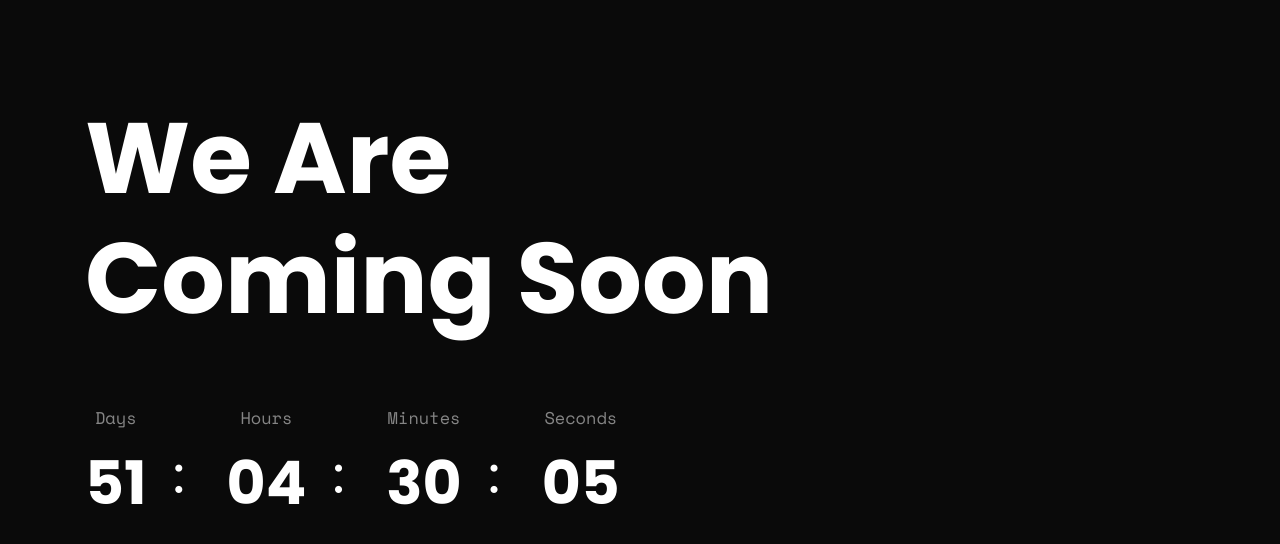
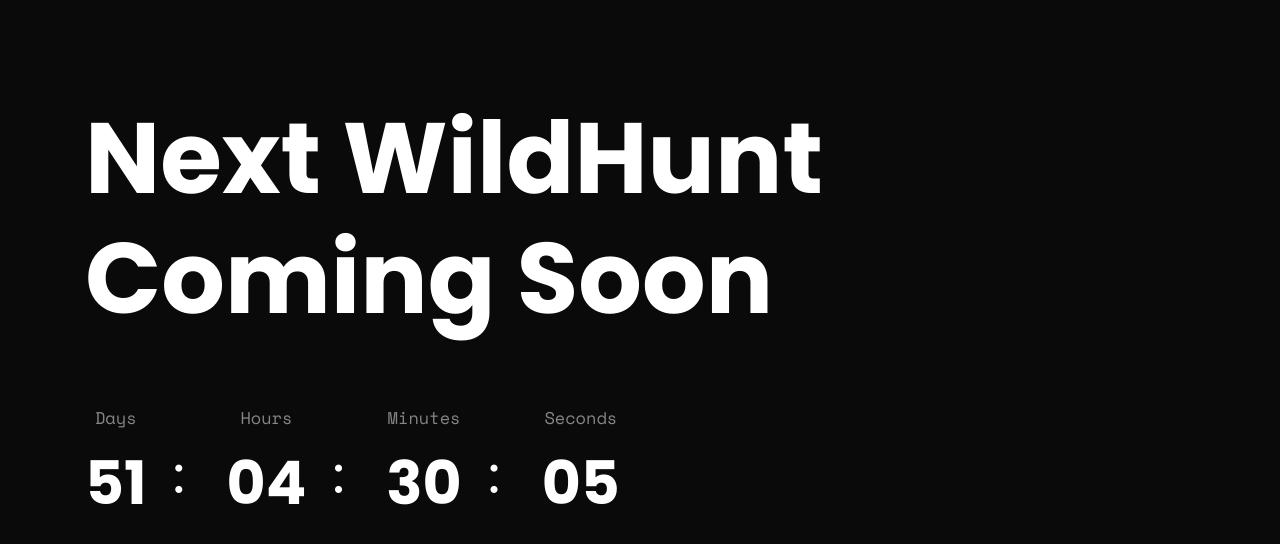
Before and after one commit to Logan-Cannon/WildHunt, a plain HTML site: page index.html in a window 1280 px wide. Shown: the part 250-794 px from the top of the page. Drawn offline with nearby package versions, Linux system fonts and the light colour scheme.

Commit message:
Update index.html

```diff
--- a/index.html
+++ b/index.html
@@ -54,7 +54,7 @@
                             <div class="col-xl-12">
                                 <!-- heading start  -->
                                 <div class="heading">
-                                    <h1 class="text-white wow fadeInUp" data-wow-delay=".2s">We Are <br> Coming Soon</h1>
+                                    <h1 class="text-white wow fadeInUp" data-wow-delay=".2s">Next WildHunt <br> Coming Soon</h1>
                                 </div>
                                 <!-- heading end  -->
                             </div>
```
